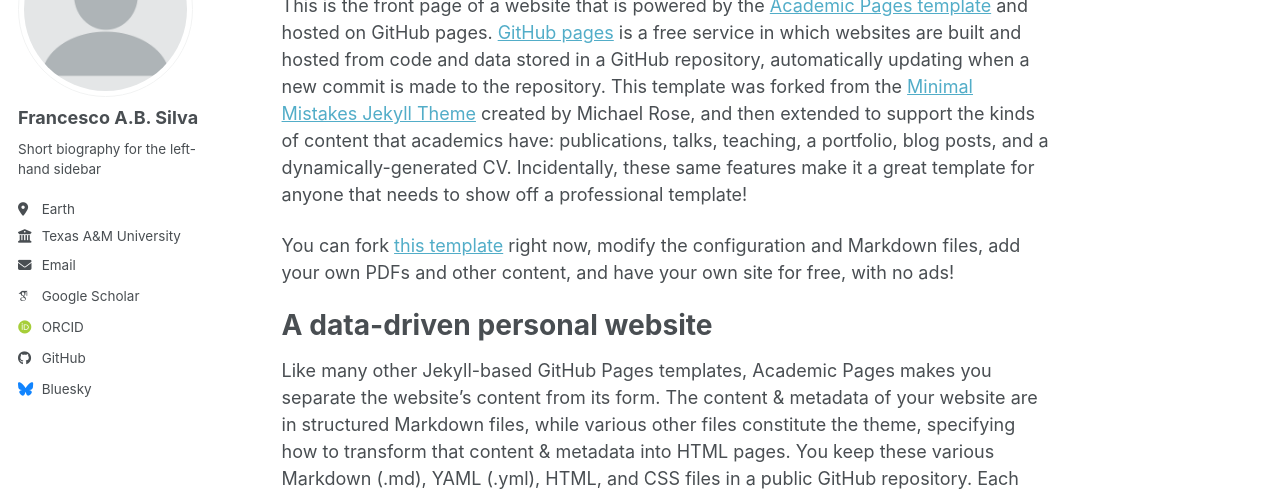
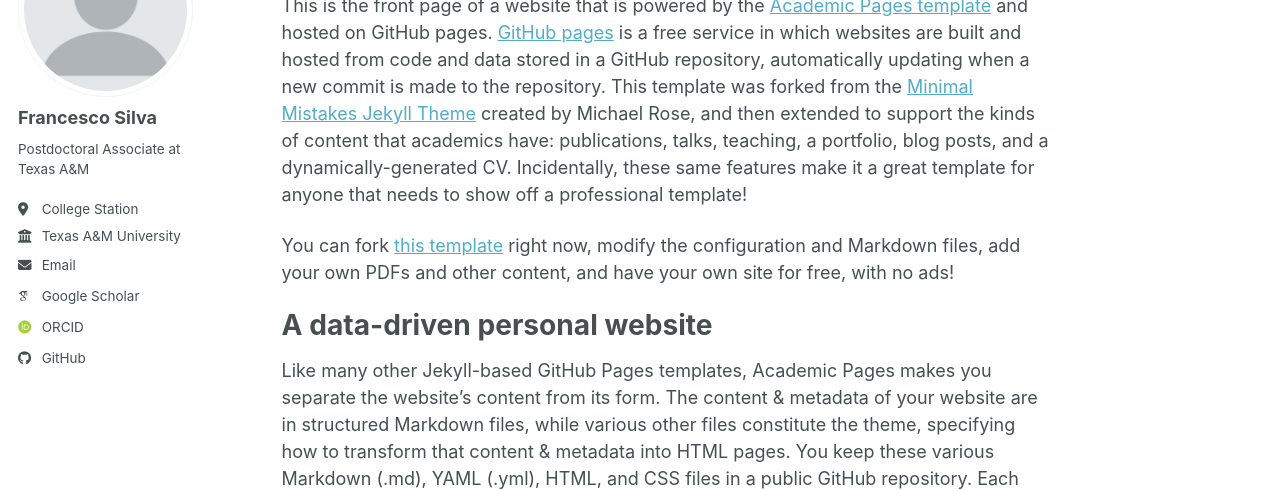
Before and after one commit to FrancescoSilva/francescosilva.github.io, a Jekyll site: the page built from _pages/about.md, in a window 1280 px wide. Shown: the part 179-670 px from the top of the page. Built offline with Jekyll 4.4.1, drawn with Linux system fonts in a browser that asks for light colours; some web fonts are replaced; a script bundle is joined from its source files by our own code; library files that are not in the unit come from our copies.

Commit message:
Update _config.yml

```diff
--- a/_config.yml
+++ b/_config.yml
@@ -24,10 +24,10 @@
 author:
   # Biographic information
   avatar           : "profile.png"
-  name             : "Francesco A.B. Silva"
+  name             : "Francesco Silva"
   pronouns         : # example: "she/her"
-  bio              : "Short biography for the left-hand sidebar"
-  location         : "Earth"
+  bio              : "Postdoctoral Associate at Texas A&M"
+  location         : "College Station"
   employer         : "Texas A&M University"
   uri              : # URL
   email            : "francesco.silva [at] tamu [dot] edu"
@@ -35,10 +35,10 @@
   # Academic websites
   academia         : # URL
   arxiv            : # URL - Update with the correct link to your profile
-  googlescholar    : "https://scholar.google.com/citations?user=PS_CX0AAAAAJ"
+  googlescholar    : "https://scholar.google.com/citations?user=sUMfckYAAAAJ&hl=it"
   inspire-hep      : # URL
   impactstory      : # URL
-  orcid            : "https://orcid.org/yourorcidurl"
+  orcid            : "https://orcid.org/0000-0002-1741-9356"
   semantic         : # URL
   ssrn             : # URL
   pubmed           : # URL
@@ -51,13 +51,13 @@
   bitbucket        : # Username - Update with your username on the site
   codepen          : # Username
   dribbble         : # Username
-  github           : "academicpages"
+  github           : "https://github.com/FrancescoSilva"
   kaggle           : # Username
   stackoverflow    : # User number or user number and name (i.e., use "1" or "1/jeff-atwood")
 
   # Social media
   artstation       : # Username
-  bluesky          : "bsky.app" # Replace this with you Bluesky username
+  bluesky          : # Replace this with you Bluesky username
   facebook         : # Username
   flickr           : # Username
   foursquare       : # Username
```
